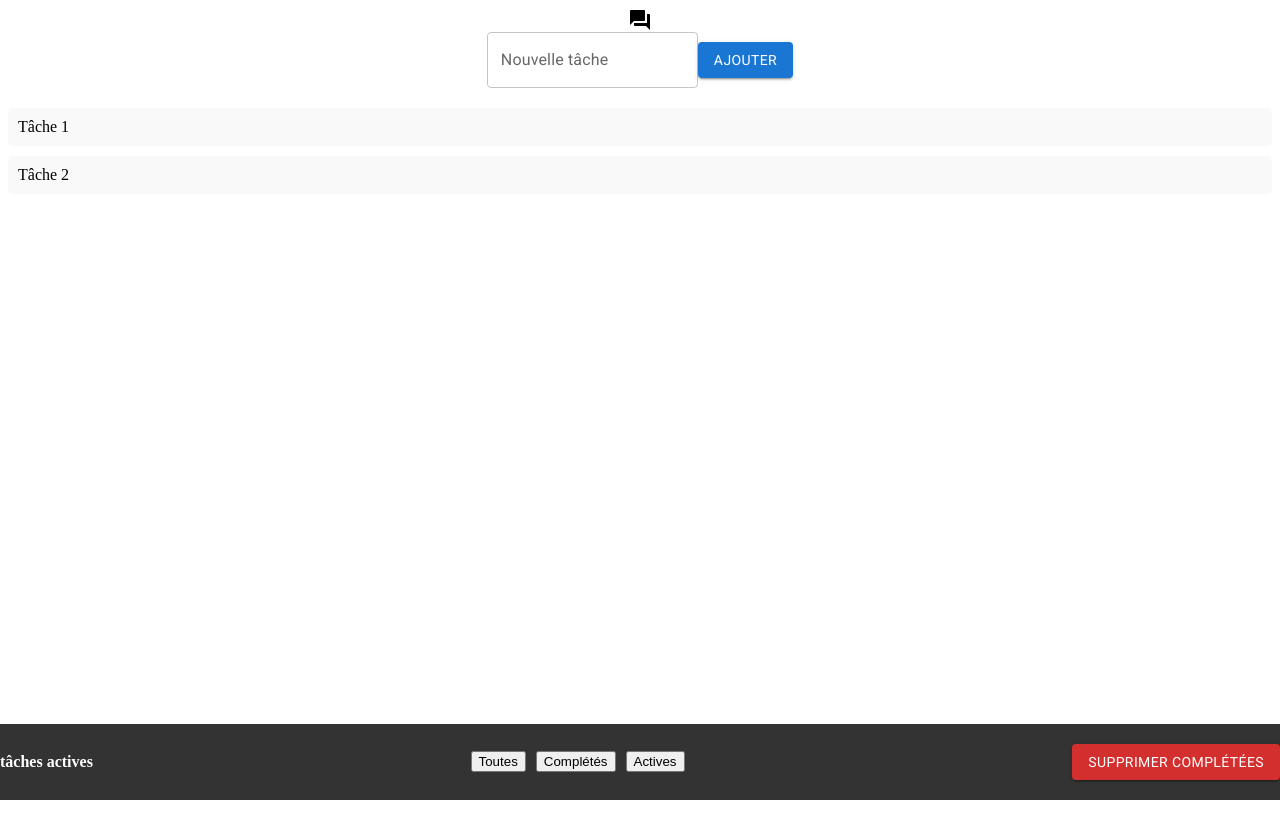
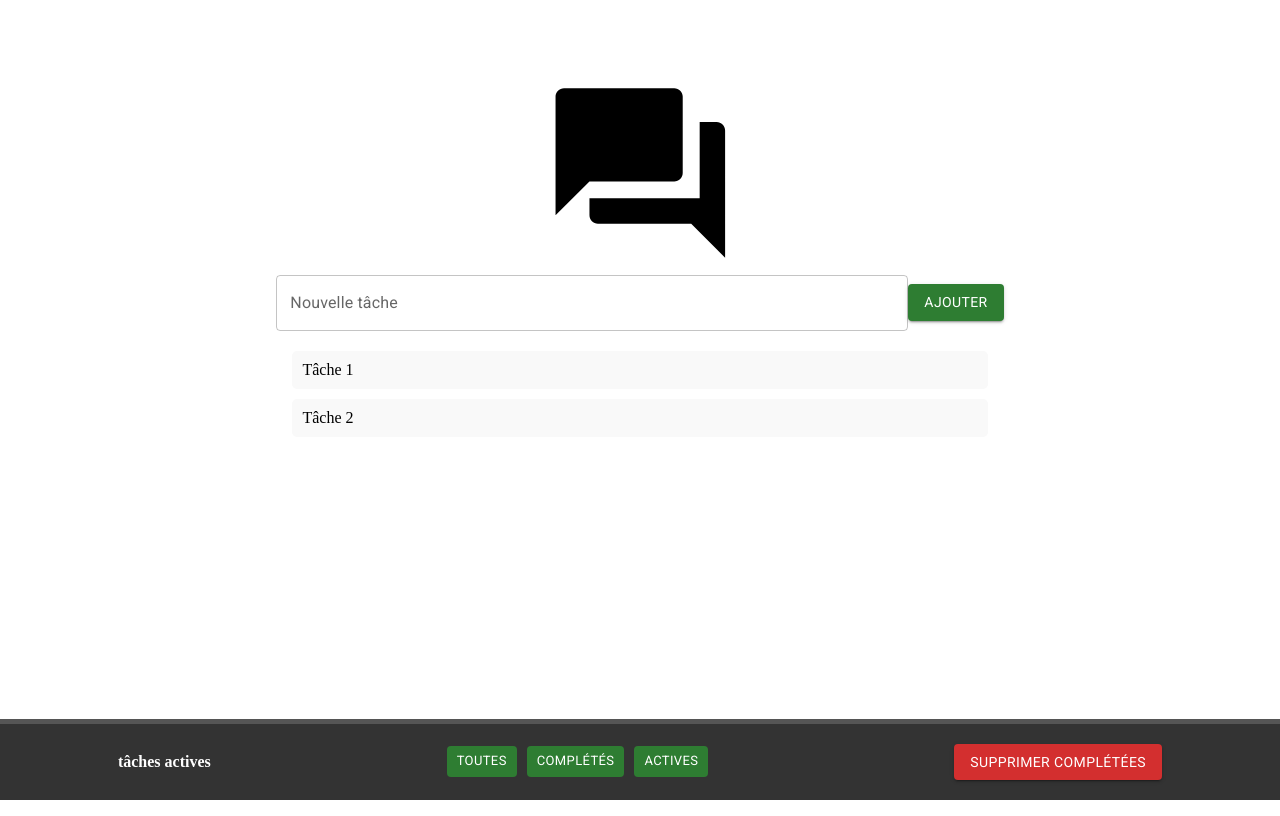
Before and after one commit to TheCannon22/Site-Web-To-do-list, a React (Vite) app: page / in a window 1280 px wide. Built offline with nearby package versions, Linux system fonts and the light colour scheme.

Commit message:
Avancement du tp côté design

```diff
--- a/src/composants/Footer.jsx
+++ b/src/composants/Footer.jsx
@@ -1,7 +1,7 @@
 // Footer.jsx
-import React from 'react';
-import { Button } from '@mui/material'; // Importez le bouton MUI selon vos besoins
-import './Footer.scss';
+import React from "react";
+import { Button } from "@mui/material"; // Importez le bouton MUI selon vos besoins
+import "./Footer.scss";
 
 function Footer() {
   return (
@@ -10,9 +10,30 @@ function Footer() {
         <b>tâches actives</b>
       </p>
       <div className="boutons-footer">
-        <button>Toutes</button>
-        <button>Complétés</button>
-        <button>Actives</button>
+        <Button
+          size="small"
+          variant="contained"
+          disableElevation
+          color="success"
+        >
+          Toutes
+        </Button>
+        <Button
+          size="small"
+          variant="contained"
+          disableElevation
+          color="success"
+        >
+          Complétés
+        </Button>
+        <Button
+          size="small"
+          variant="contained"
+          disableElevation
+          color="success"
+        >
+          Actives
+        </Button>
       </div>
       <div className="supprimer">
         <Button color="error" variant="contained">
--- a/src/composants/Footer.scss
+++ b/src/composants/Footer.scss
@@ -1,6 +1,7 @@
 .Footer {
   text-align: center;
   padding: 20px 0;
+  border-top: 5px solid rgb(85, 85, 85);
   background-color: #333;
   color: #fff;
 
@@ -15,6 +16,7 @@
 
   @media screen and (min-width: 768px) {
     flex-direction: row;
+    justify-content: space-around;
   }
 
   p {
@@ -29,9 +31,8 @@
     display: flex;
     flex-direction: column;
 
-    @media screen and (min-width:768px) {
+    @media screen and (min-width: 768px) {
       flex-direction: row;
-
     }
 
     button {
--- a/src/composants/Header.jsx
+++ b/src/composants/Header.jsx
@@ -1,11 +1,13 @@
-import React from 'react';
+import React from "react";
 import ForumIcon from "@mui/icons-material/Forum";
-import './Header.scss';
+import "./Header.scss";
 
 function Header() {
   return (
     <header className="Header">
-      <ForumIcon className="icone-message">Forum</ForumIcon>
+      <ForumIcon className="icone-message" fontSize="inherit">
+        Forum
+      </ForumIcon>
     </header>
   );
 }
--- a/src/composants/Header.scss
+++ b/src/composants/Header.scss
@@ -1,5 +1,10 @@
-.Header{
-    display: flex;
-    justify-content: center;
-    align-items: center;
+.Header {
+  display: flex;
+  justify-content: center;
+  align-items: center;
 }
+
+.icone-message {
+  padding-top: 5%;
+  font-size: 200pt !important;
+}
--- a/src/composants/InputDesTaches.jsx
+++ b/src/composants/InputDesTaches.jsx
@@ -1,12 +1,16 @@
-import React from 'react';
-import { TextField, Button } from '@mui/material';
-import './InputDesTaches.scss';
+import React from "react";
+import { TextField, Button } from "@mui/material";
+import "./InputDesTaches.scss";
 
 function InputDesTaches() {
   return (
     <div className="Input-tache">
-      <TextField label="Nouvelle tâche" variant="outlined" />
-      <Button variant="contained">Ajouter</Button>
+      <div className="barre-tache">
+        <TextField fullWidth label="Nouvelle tâche" variant="outlined" />
+      </div>
+      <Button color="success" variant="contained">
+        Ajouter
+      </Button>
     </div>
   );
 }
--- a/src/composants/InputDesTaches.scss
+++ b/src/composants/InputDesTaches.scss
@@ -1,6 +1,10 @@
-.Input-tache{
+.Input-tache {
   display: flex;
   justify-content: center;
   align-items: center;
   margin-bottom: 20px;
 }
+
+.barre-tache {
+  width: 50%;
+}
--- a/src/composants/ListeDesTaches.scss
+++ b/src/composants/ListeDesTaches.scss
@@ -1,11 +1,18 @@
-.tache-item{
-    padding: 10px;
+.tache-item {
+  width: 55%;
+  padding: 10px;
   background-color: #f9f9f9;
   border-radius: 5px;
   margin-bottom: 10px;
 }
 
-.Liste-des-taches{
+.Liste-des-taches {
+  padding: 0;
+
+  display: flex;
+  justify-content: center;
+  flex-direction: column;
+  align-items: center;
+
   list-style-type: none;
-  padding: 0;
 }
```
